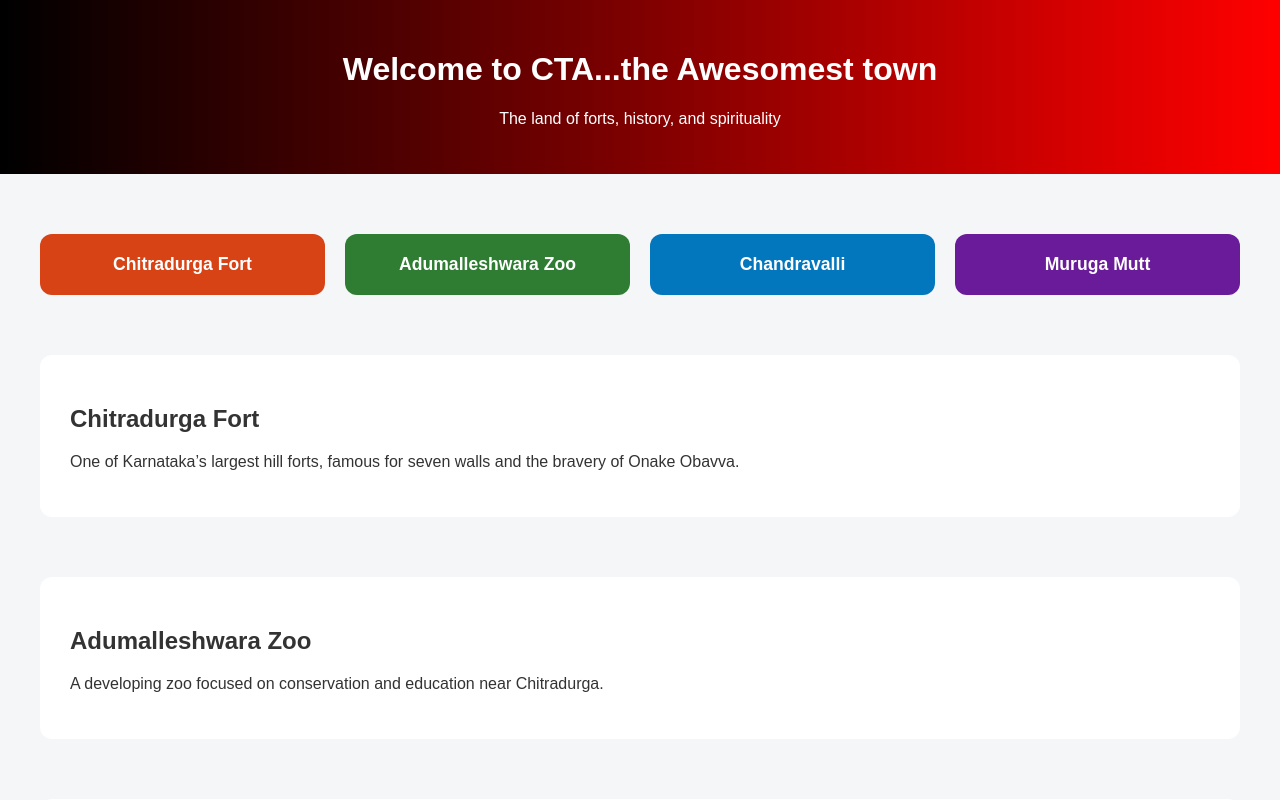
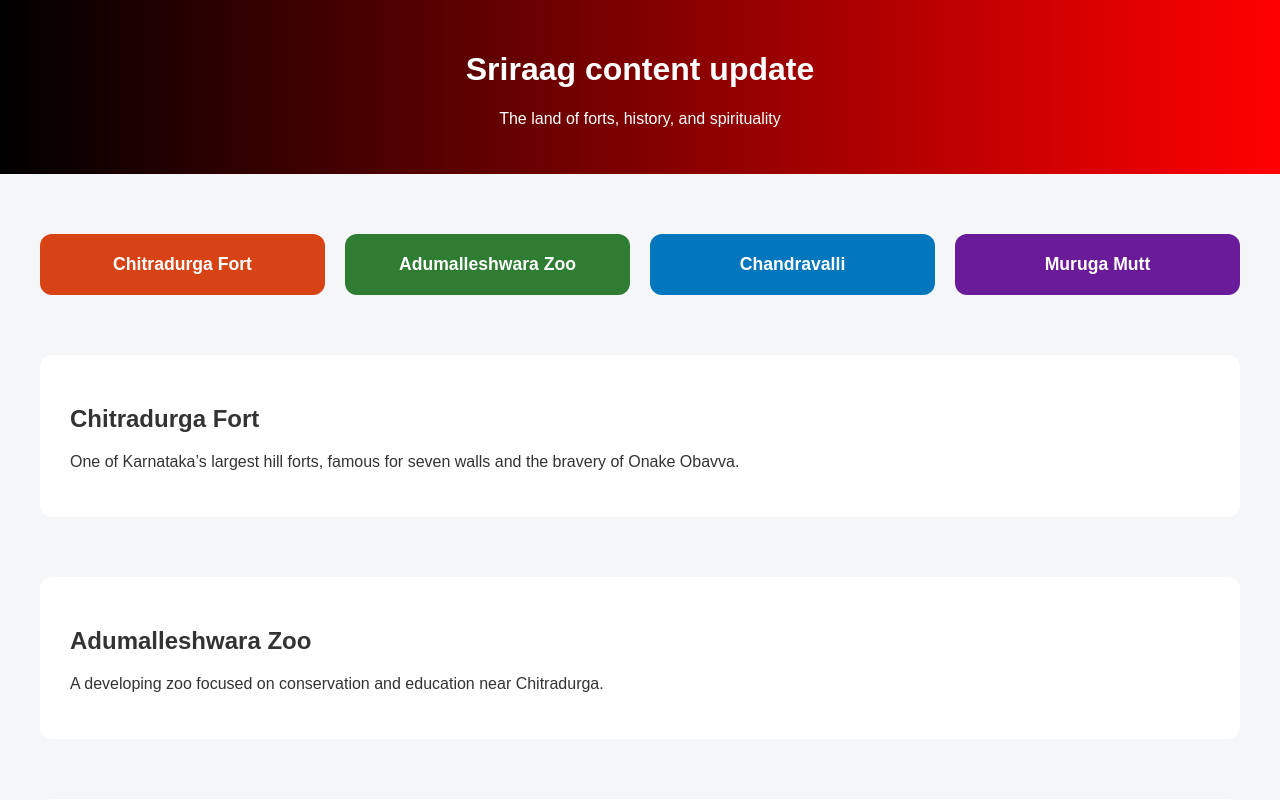
Before and after one commit to sri182/chitradurga-website, a plain HTML site: page index.html in a window 1280 px wide. Shown: the top 800 px of the page. Drawn offline with Linux system fonts and the light colour scheme.

```diff
--- a/index.html
+++ b/index.html
@@ -11,7 +11,7 @@
 
 <body>
   <header>
-    <h1>Welcome to CTA...the Awesomest town</h1>
+    <h1>Sriraag content update</h1>
     <p>The land of forts, history, and spirituality</p>
   </header>
 
```
